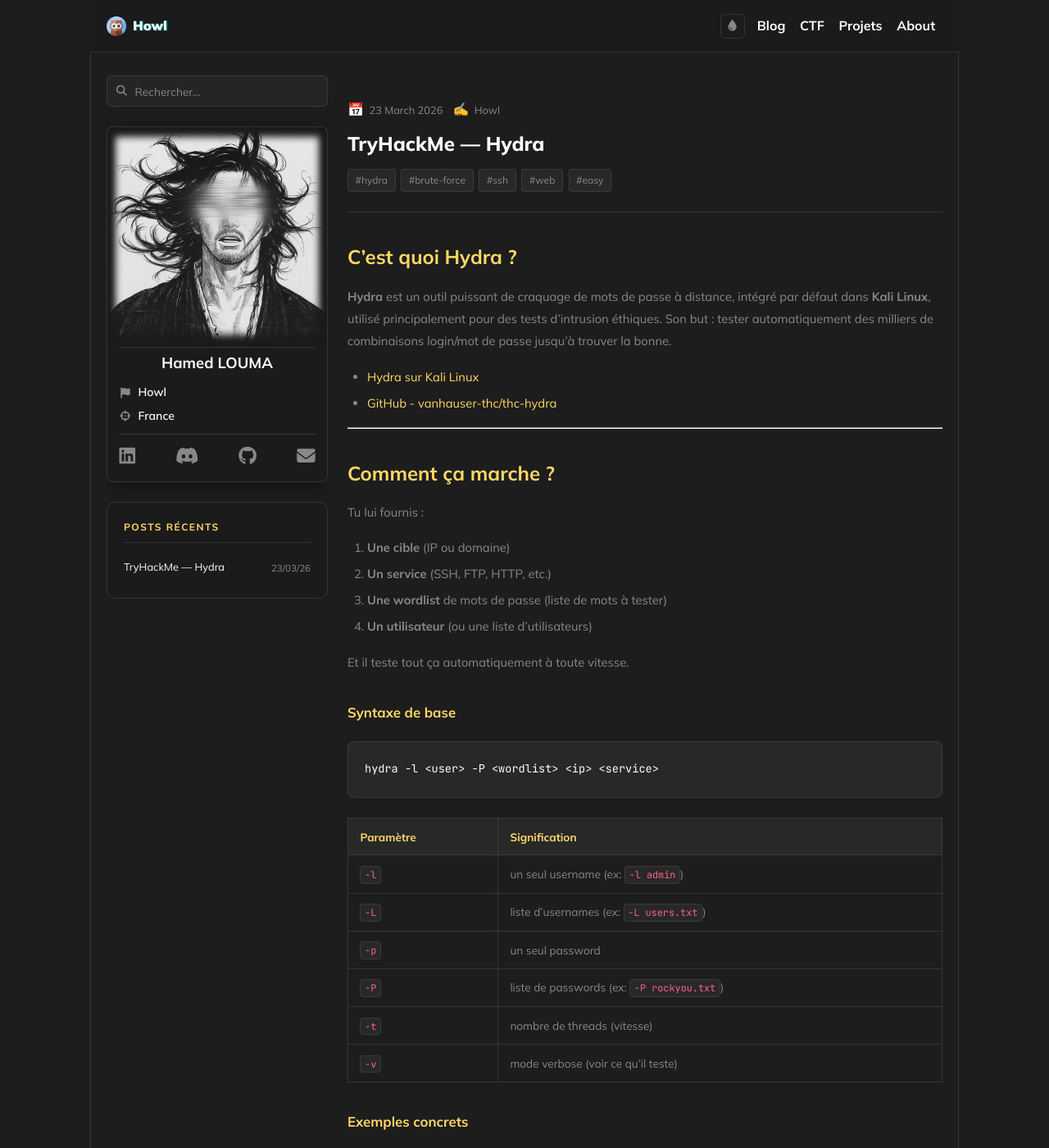
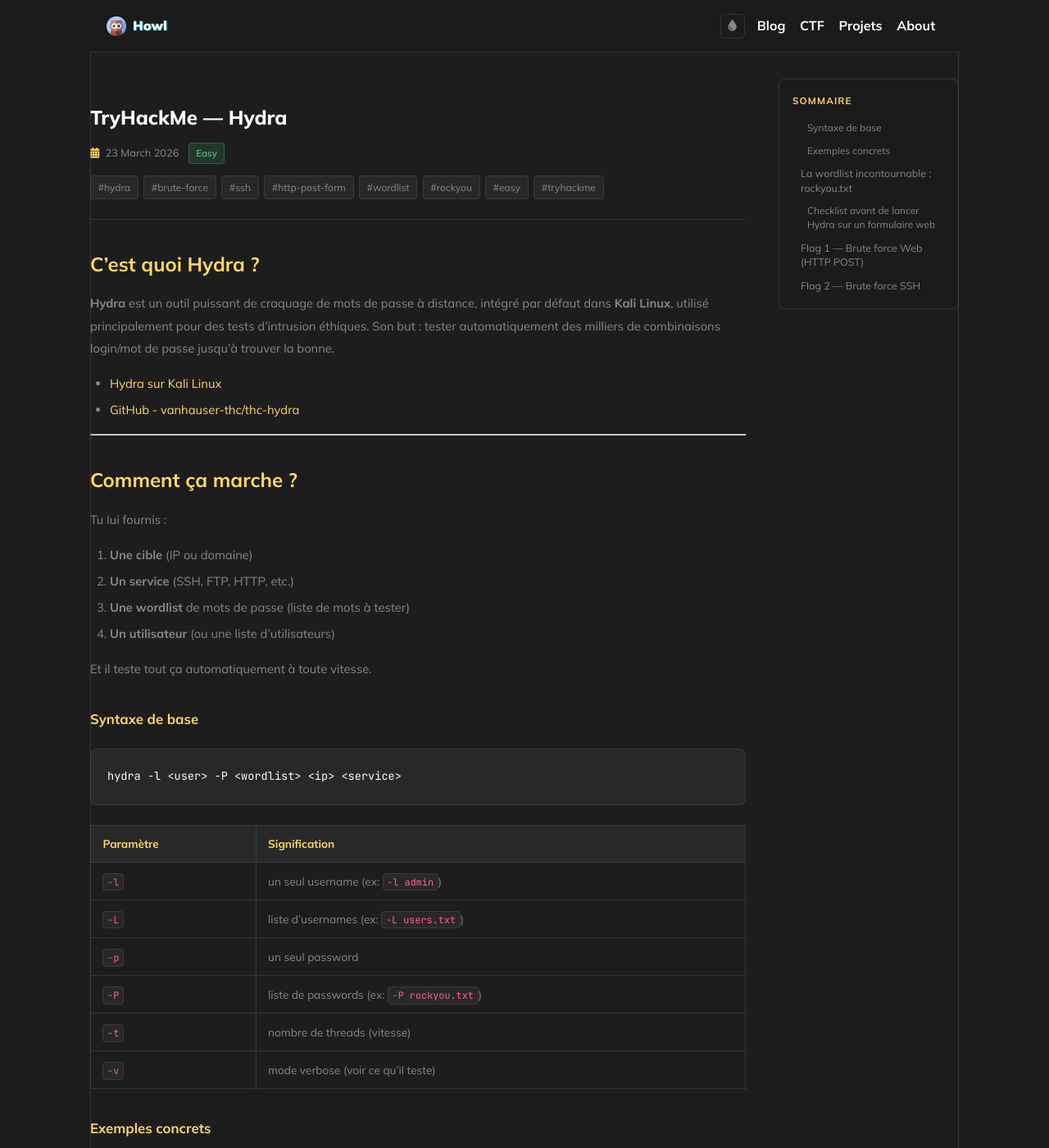
Before and after one commit to Hmdowl/hmdowl.github.io, a Jekyll site: the page built from _posts/2026-03-23-tryhackme-hydra.md, in a window 1280 px wide and 1400 px high. Shown: the whole window at 82% size. Built offline with Jekyll 4.4.1, drawn with Linux system fonts in a browser that asks for light colours.

Commit message:
mise à jour

```diff
--- a/_layouts/post.html
+++ b/_layouts/post.html
@@ -2,44 +2,17 @@
 layout: default
 ---
 
-<div class="container layout-with-sidebar">
+<div class="post-wrapper">
 
-  <aside class="sidebar">
-    {% include sidebar.html %}
-  </aside>
-
-  <article class="main-content post-page">
+  <!-- Contenu principal -->
+  <article class="post-article">
 
     <header class="post-header">
+      <h1 class="post-title">{{ page.title }}</h1>
       <div class="post-meta">
-        <span class="post-date">
-          <span class="author-emoji">📅</span>
-          {{ page.date | date: "%d %B %Y" }}
-        </span>
-        <span class="post-author">
-          <span class="author-emoji">{{ site.author.emoji | default: "🐺" }}</span>
-          {{ page.author | default: site.author.name }}
-        </span>
-        {% if page.platform %}
-        <span class="post-platform platform-{{ page.platform }}">
-          {% if page.platform == 'hackthebox' %}
-            <i class="fas fa-box"></i> HackTheBox
-          {% elsif page.platform == 'tryhackme' %}
-            <i class="fas fa-flag"></i> TryHackMe
-          {% else %}
-            <i class="fas fa-terminal"></i> {{ page.platform }}
-          {% endif %}
-        </span>
-        {% endif %}
-        {% if page.difficulty %}
-        <span class="difficulty difficulty-{{ page.difficulty }}">
-          {{ page.difficulty | capitalize }}
-        </span>
-        {% endif %}
+        <span><i class="fas fa-calendar-alt"></i> {{ page.date | date: "%d %B %Y" }}</span>
+        {% if page.difficulty %}<span class="difficulty difficulty-{{ page.difficulty }}">{{ page.difficulty | capitalize }}</span>{% endif %}
       </div>
-
-      <h1 class="post-title">{{ page.title }}</h1>
-
       {% if page.tags.size > 0 %}
       <div class="post-tags">
         {% for tag in page.tags %}
@@ -69,4 +42,49 @@
     </footer>
 
   </article>
+
+  <!-- Sommaire à droite -->
+  <aside class="post-toc">
+    <div class="post-toc__inner">
+      <p class="post-toc__title">Sommaire</p>
+      <nav id="toc-nav"></nav>
+    </div>
+  </aside>
+
 </div>
+
+<script>
+// Génère le sommaire automatiquement à partir des H2/H3 du contenu
+(function() {
+  const headings = document.querySelectorAll('.post-content h2, .post-content h3');
+  const nav = document.getElementById('toc-nav');
+  if (!nav || headings.length === 0) return;
+
+  const ul = document.createElement('ul');
+  headings.forEach(function(h) {
+    if (!h.id) {
+      h.id = h.textContent.trim().toLowerCase().replace(/[^a-z0-9\u00C0-\u024F]+/g, '-').replace(/^-|-$/g, '');
+    }
+    const li = document.createElement('li');
+    li.className = h.tagName === 'H3' ? 'toc-h3' : 'toc-h2';
+    const a = document.createElement('a');
+    a.href = '#' + h.id;
+    a.textContent = h.textContent;
+    li.appendChild(a);
+    ul.appendChild(li);
+  });
+  nav.appendChild(ul);
+
+  // Surligne la section active au scroll
+  const links = nav.querySelectorAll('a');
+  window.addEventListener('scroll', function() {
+    let current = '';
+    headings.forEach(function(h) {
+      if (window.scrollY >= h.offsetTop - 100) current = h.id;
+    });
+    links.forEach(function(a) {
+      a.classList.toggle('active', a.getAttribute('href') === '#' + current);
+    });
+  });
+})();
+</script>
--- a/_posts/2026-03-23-tryhackme-hydra.md
+++ b/_posts/2026-03-23-tryhackme-hydra.md
@@ -3,7 +3,9 @@
 title: "TryHackMe — Hydra"
 date: 2026-03-23
 categories: [CTF, TryHackMe]
-tags: [hydra, brute-force, ssh, web, easy]
+tags: [hydra, brute-force, ssh, http-post-form, wordlist, rockyou, easy, tryhackme]
+difficulty: easy
+platform: tryhackme
 ---
 
 # C'est quoi Hydra ?
--- a/assets/css/style.css
+++ b/assets/css/style.css
@@ -2451,6 +2451,84 @@
    16. POST CONTENT (Article)
    ============================================================ */
 
+/* ── Layout post pleine largeur + TOC ── */
+.post-wrapper {
+  display: flex;
+  gap: 2.5rem;
+  max-width: 1100px;
+  margin: 0 auto;
+  padding: 2rem 1.25rem 4rem;
+  align-items: flex-start;
+}
+
+.post-article {
+  flex: 1;
+  min-width: 0;
+}
+
+/* Sommaire fixe à droite */
+.post-toc {
+  width: 220px;
+  flex-shrink: 0;
+  position: sticky;
+  top: 5rem;
+  max-height: calc(100vh - 6rem);
+  overflow-y: auto;
+}
+
+.post-toc__inner {
+  background: var(--card-bg);
+  border: 1px solid var(--border);
+  border-radius: 8px;
+  padding: 1rem;
+}
+
+.post-toc__title {
+  font-size: 0.72rem;
+  font-weight: 700;
+  text-transform: uppercase;
+  letter-spacing: 0.1em;
+  color: var(--accent);
+  margin-bottom: 0.75rem;
+}
+
+#toc-nav ul {
+  list-style: none;
+  padding: 0;
+  margin: 0;
+  display: flex;
+  flex-direction: column;
+  gap: 0.3rem;
+}
+
+#toc-nav li a {
+  font-size: 0.78rem;
+  color: var(--text-muted);
+  text-decoration: none;
+  display: block;
+  padding: 0.2rem 0;
+  border-left: 2px solid transparent;
+  padding-left: 0.5rem;
+  transition: color 0.2s, border-color 0.2s;
+  line-height: 1.4;
+}
+
+#toc-nav li a:hover,
+#toc-nav li a.active {
+  color: var(--accent);
+  border-left-color: var(--accent);
+}
+
+#toc-nav li.toc-h3 a {
+  padding-left: 1rem;
+  font-size: 0.74rem;
+}
+
+@media (max-width: 900px) {
+  .post-wrapper { flex-direction: column; }
+  .post-toc { width: 100%; position: static; }
+}
+
 .post-page {
   padding-bottom: 4rem;
 }
```
